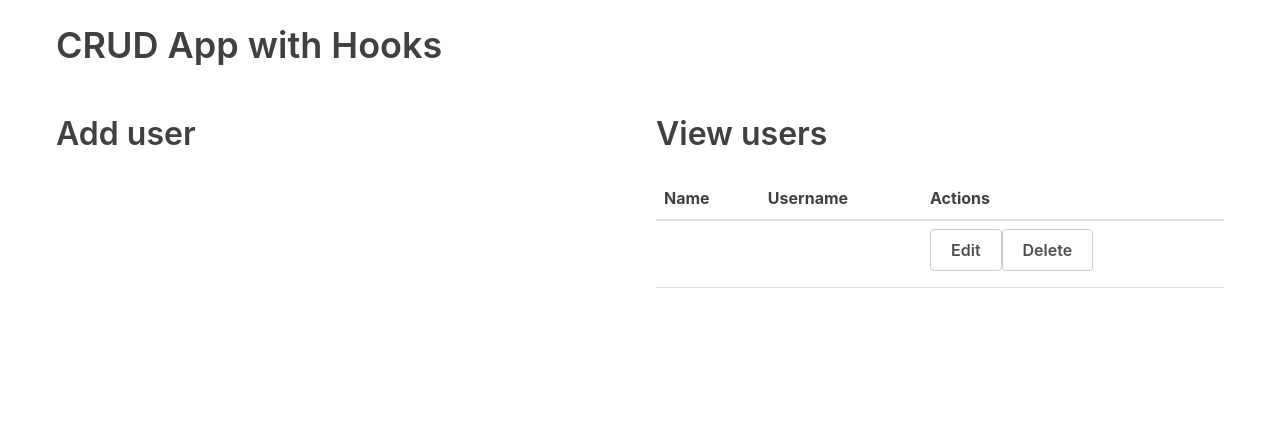
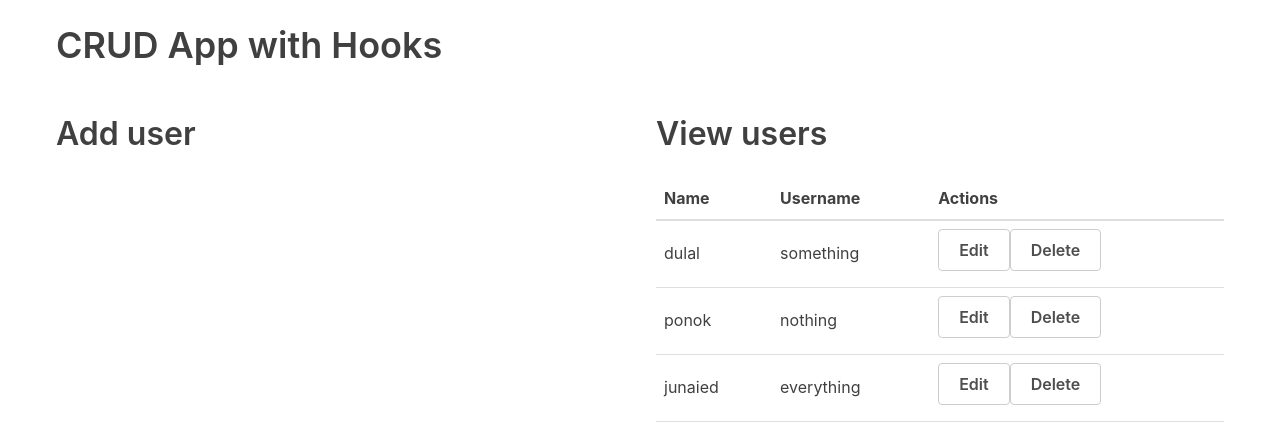
Before and after one commit to bellicose77/react-crud-hooks, a React (Create React App) app: page / in a window 1280 px wide. Shown: the top 444 px of the page. Built offline with nearby package versions, Linux system fonts and the light colour scheme.

Commit message:
showed value in table

```diff
--- a/src/components/UserTable/UserTable.js
+++ b/src/components/UserTable/UserTable.js
@@ -2,8 +2,8 @@ import React from 'react';
 
 const UserTable = (props) => {
 
-    const data = props.users;
-    console.log(data)
+    const datas = props.users;
+    console.log(datas)
     // const{id,name,username}=props.fakedata;
     return (
         <div>
@@ -16,15 +16,19 @@ const UserTable = (props) => {
       </tr>
     </thead>
     <tbody>
-        {}
-      <tr>
-        <td></td>
-        <td></td>
-        <td>
-          <button className="button muted-button">Edit</button>
-          <button className="button muted-button">Delete</button>
-        </td>
-      </tr>
+        {
+            datas.map(data=>( <tr>
+                <td>{data.name}</td>
+                <td>{data.username}</td>
+                <td>
+                  <button className="button muted-button">Edit</button>
+                  <button className="button muted-button">Delete</button>
+                </td>
+              </tr>
+
+            ))
+        }
+
     </tbody>
   </table>
         </div>
```
